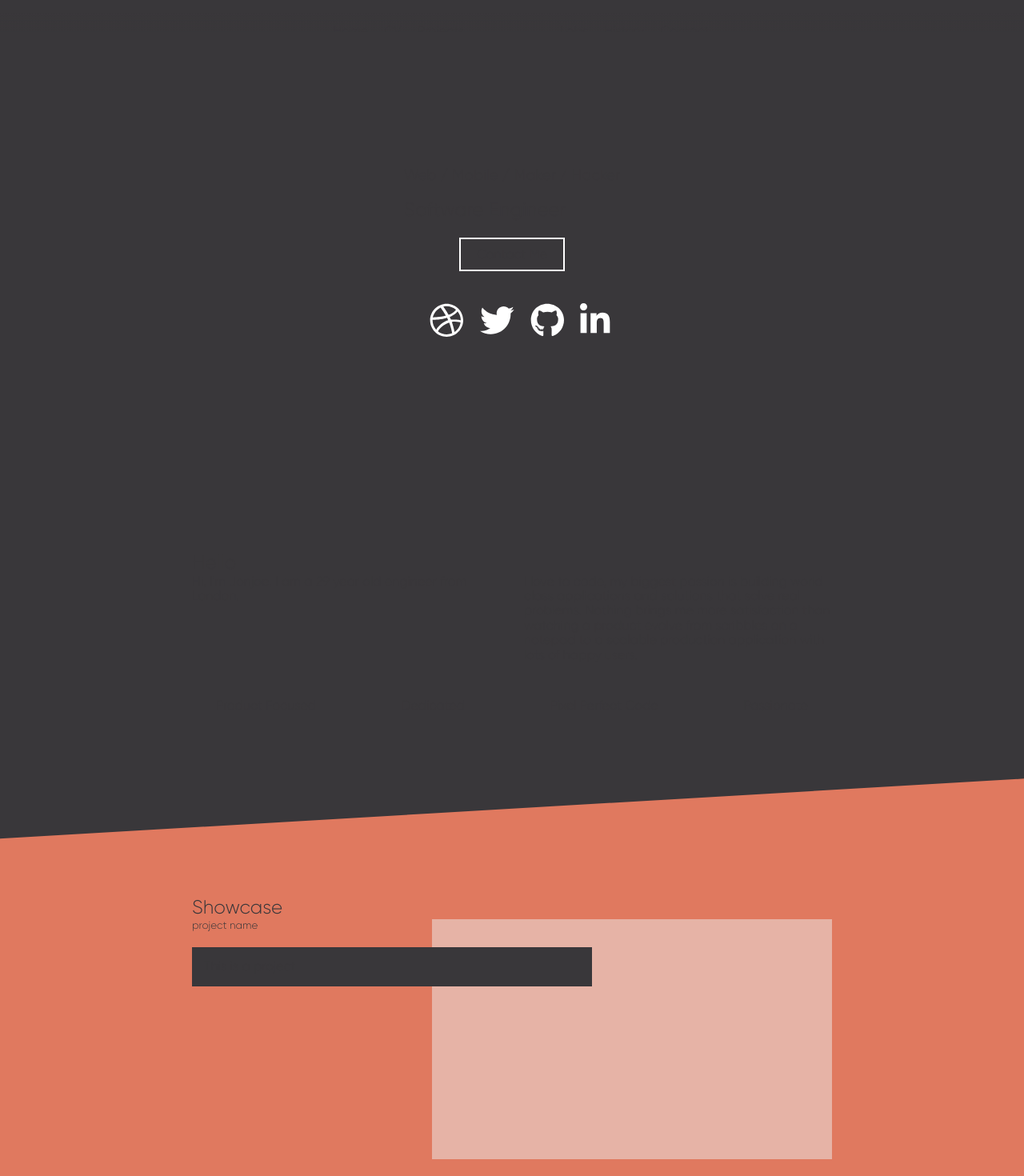
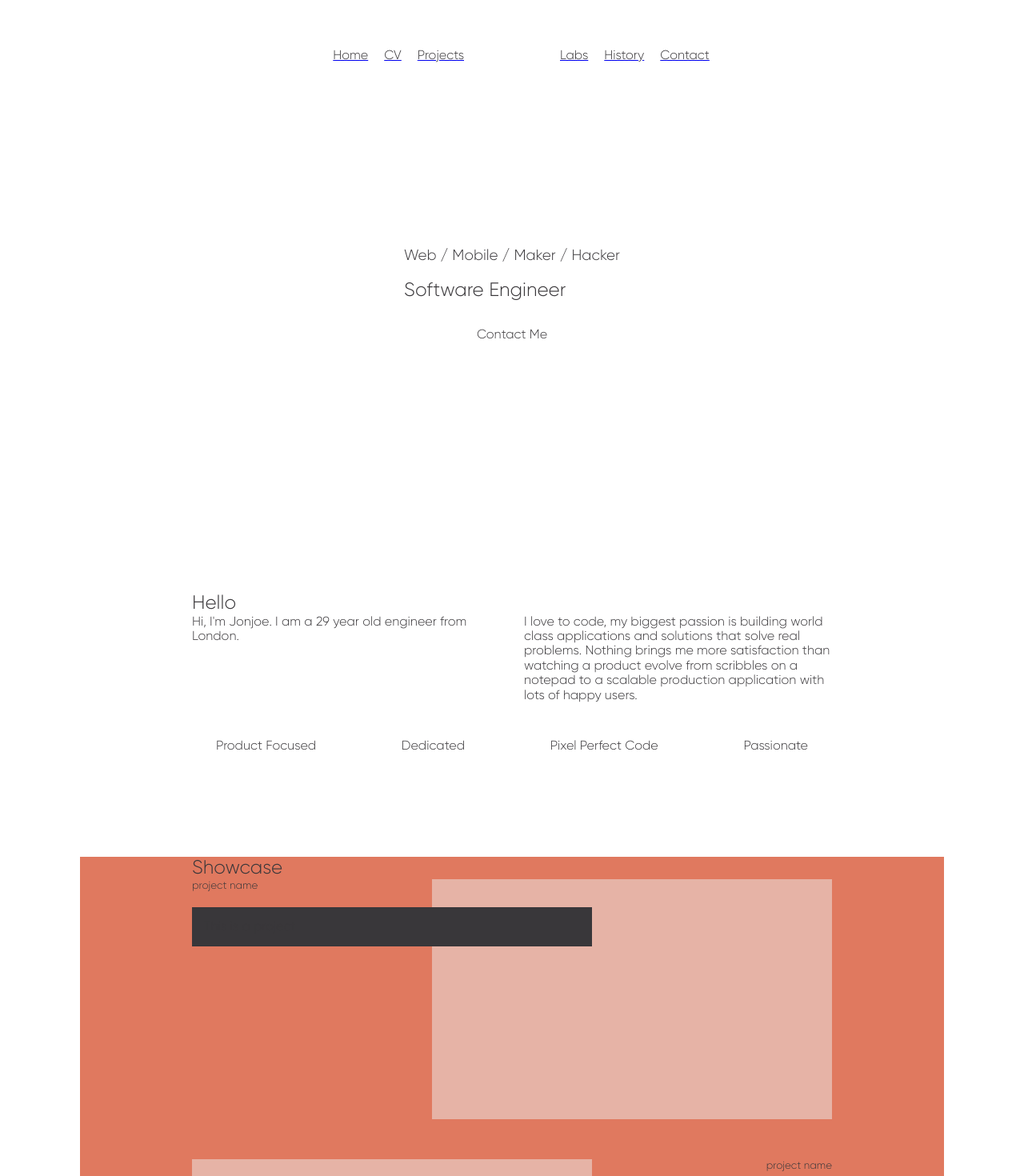
Before and after one commit to Jonjoe/website, a React (Create React App) app: page / in a window 1280 px wide. Shown: the top 1470 px of the page at 80% size. Built offline with nearby package versions, Linux system fonts and the light colour scheme; what @fortawesome/pro-duotone-svg-icons, @fortawesome/pro-light-svg-icons, @fortawesome/pro-solid-svg-icons would draw is missing.

Commit message:
restructure

```diff
--- a/src/components/layouts/Section/Section.styles.tsx
+++ b/src/components/layouts/Section/Section.styles.tsx
@@ -1,4 +1,4 @@
-import styled from 'styled-components';
+import styled from "styled-components";
 
 interface ContainerProps {
   background?: string;
@@ -8,80 +8,10 @@ export const Container = styled.section<ContainerProps>`
   display: flex;
   width: 100%;
   position: relative;
+  margin-bottom: 100px;
 
   ${(props: ContainerProps) =>
     props.background
       ? `background-color: ${props.background};`
       : `background-color: transparant;`}
-
-  &:before, &:after {
-    content: '';
-    position: absolute;
-    height: 100px;
-    width: 100%;
-    display: block;
-  }
-
-  &:before {
-    top: -98px !important;
-    ${(props: ContainerProps) =>
-      props.background
-        ? `background-color: ${props.background};`
-        : `background-color: transparant;`}
-  }
-
-  &:after {
-    bottom: -99px;
-    z-index: 900;
-
-    ${(props: ContainerProps) =>
-      props.background
-        ? `background-color: ${props.background};`
-        : `background-color: transparant;`}
-  }
-
-  &:nth-child(2) {
-    padding-top: 50px!important;
-    &:before,
-    &:after {
-      display: none;
-    }
-  }
-
-  &:last-child {
-    padding-top: 200px!important;
-    padding-bottom: 50px!important;
-
-    &:before,
-    &:after {
-      display: none;
-    }
-  }
-
-  &:nth-child(odd) {
-    padding-top: 50px;
-    padding-bottom: 200px;
-
-    &:before {
-      clip-path: polygon(0% 75%, 100% 0%, 100% 100%, 0% 100%);
-      top: -100px;
-    }
-
-    &:after {
-      clip-path: polygon(0% 0%, 100% 0%, 100% 100%, 0% 25%);
-    }
-  }
-
-  &:nth-child(even) {
-    padding-top: 150px;
-    padding-bottom: 150px;
-
-    &:before {
-      display: none;
-    }
-
-    &:after {
-      clip-path: polygon(0% 0%, 100% 0%, 100% 25%, 0% 100%);
-    }
-  }
 `;
--- a/src/components/organisms/Topbar/Topbar.styles.tsx
+++ b/src/components/organisms/Topbar/Topbar.styles.tsx
@@ -5,35 +5,9 @@ export const OuterContainer = styled.nav`
   display: flex;
   justify-content: center;
   align-items: center;
-  position: fixed;
-  top: 0;
-  left: 0;
-  padding: 20px;
+  padding: 25px 25px 50px 25px;
   overflow: hidden;
   z-index: 999;
-
-  &:before {
-    content: "";
-    position: absolute;
-    top: 0;
-    left: 0;
-    z-index: 800;
-    width: 100%;
-    height: 100%;
-    transition: all 1s;
-    background: linear-gradient(
-      180deg,
-      rgba(57, 55, 58, 1) 0%,
-      rgba(57, 55, 58, 1) 10%,
-      rgba(255, 255, 255, 0) 60%
-    );
-  }
-
-  &:hover {
-    &:before {
-      height: 400%;
-    }
-  }
 `;
 
 export const Link = styled.a`
@@ -47,7 +21,6 @@ export const Link = styled.a`
 `;
 
 export const CenterPiece = styled.div`
-  color: white;
   position: relative;
   z-index: 999;
   padding: 0 30px;
--- a/src/components/templates/Page/Page.component.tsx
+++ b/src/components/templates/Page/Page.component.tsx
@@ -11,10 +11,10 @@ const Page: React.FC<PageProps> = props => {
   const { children } = props;
 
   return (
-    <Styled.Container>
+    <Styled.OuterContainer>
       <Topbar />
-      <div>{children}</div>
-    </Styled.Container>
+      <Styled.InnerContainer>{children}</Styled.InnerContainer>
+    </Styled.OuterContainer>
   );
 };
 
--- a/src/components/templates/Page/Page.styles.tsx
+++ b/src/components/templates/Page/Page.styles.tsx
@@ -1,14 +1,12 @@
-import styled, {createGlobalStyle} from 'styled-components';
+import styled from "styled-components";
 
-export const Container = styled.div`
+export const OuterContainer = styled.div`
   min-height: 100vh;
   width: 100%;
-  box-sizing: border-box;
-  background: #39373a;
+  padding: 25px 100px 50px 100px;
 `;
 
-export const lockedPage = createGlobalStyle`
-  html {
-    overflow: hidden;
-  }
-`
+export const InnerContainer = styled.div`
+  box-sizing: border-box;
+  //background: #39373a;
+`;
```
